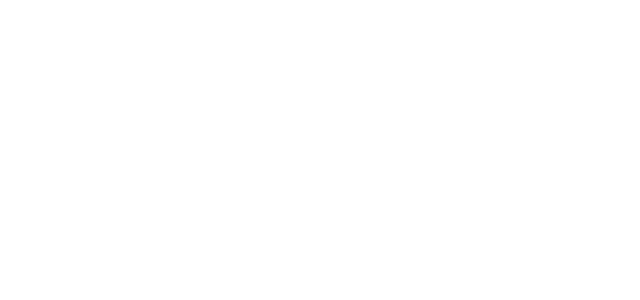
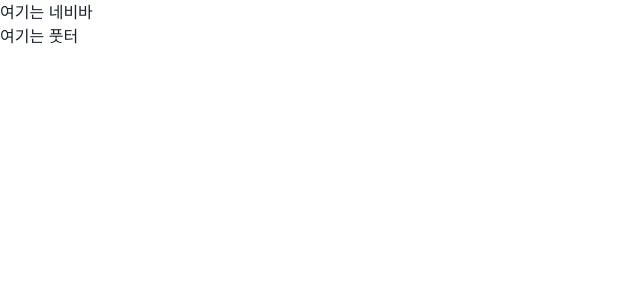
Before and after one commit to zxcvcx123/TodayYouTubeProjectFE, a React (Create React App) app: page / in a window 1280 px wide. Shown: the top 300 px of the page, without its empty margins (0-640 px from the left). Built offline with nearby package versions, Linux system fonts and the light colour scheme.

Commit message:
routes 설정 footer, nav 레이아웃 배치 확인 (정정모)

```diff
--- a/src/App.js
+++ b/src/App.js
@@ -8,8 +8,9 @@
 
 const routes = createBrowserRouter(
   createRoutesFromElements(
-    <Route path="/" element={<HomeLayout />} />,
-    // <Route path="경로명" element={컴포넌트} />
+    <Route path="/" element={<HomeLayout />}>
+      {/*<Route path="경로명" element={컴포넌트} />*/}
+    </Route>,
   ),
 );
 
--- a/src/layout/Footer.js
+++ b/src/layout/Footer.js
@@ -1,3 +1,5 @@
+import { Box } from "@chakra-ui/react";
+
 export function Footer() {
-  return;
+  return <Box>여기는 풋터</Box>;
 }
--- a/src/layout/Nav.js
+++ b/src/layout/Nav.js
@@ -1,3 +1,5 @@
+import { Box } from "@chakra-ui/react";
+
 export function Nav() {
-  return;
+  return <Box>여기는 네비바</Box>;
 }
```
